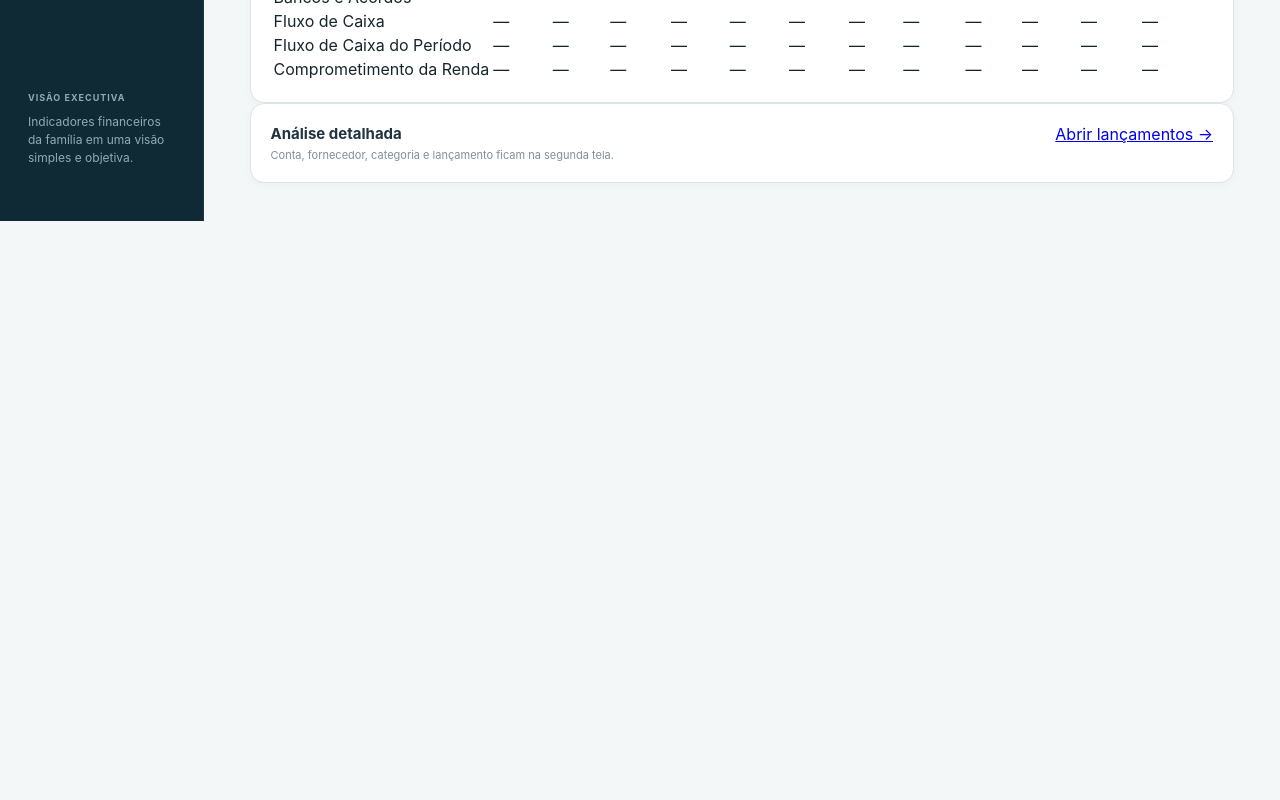
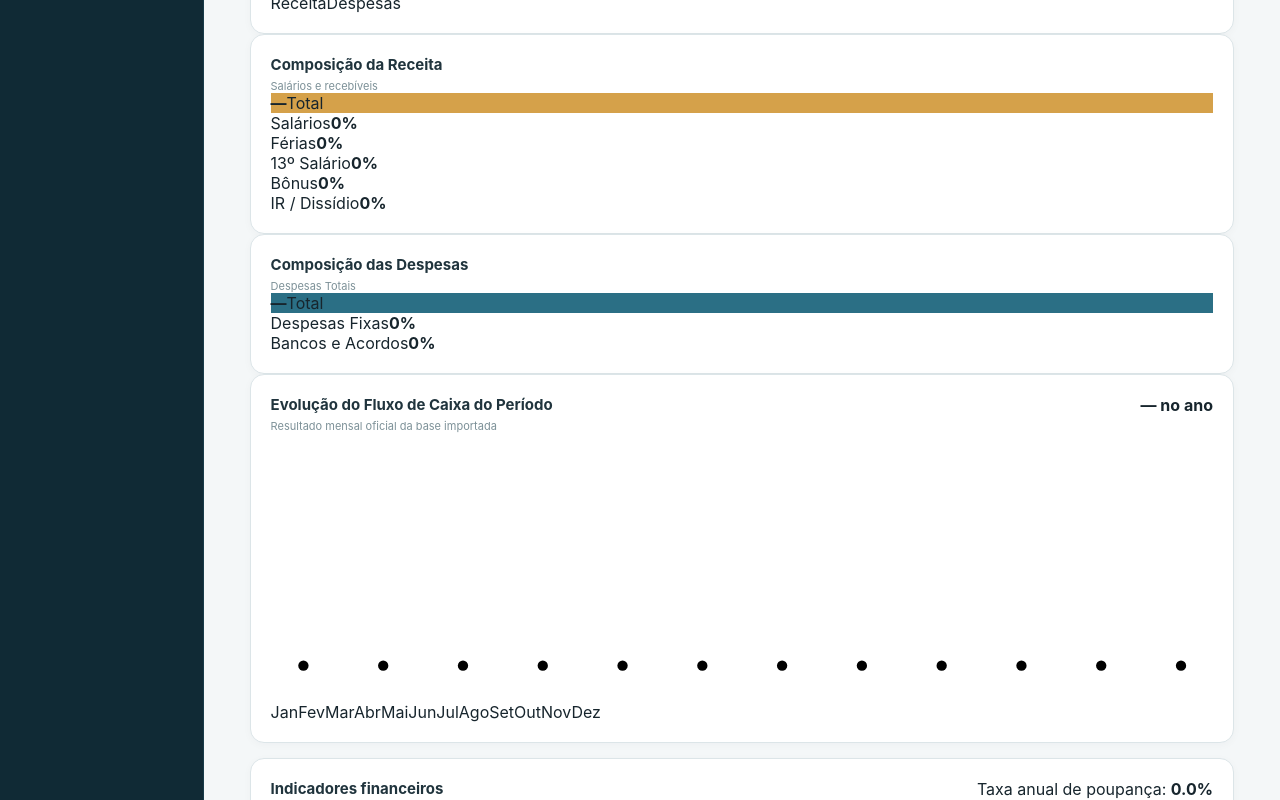
Before and after one commit to cardoso4009-byte/Or-amento-Familiar, a Next.js app: page /controle in a window 1280 px wide. Shown: the part 620-1420 px from the top of the page. Before the commit the page ends 841 px from the top, so only its background shows below. Built offline with nearby package versions, Linux system fonts and the light colour scheme.

Commit message:
feat: adicionar infograficos financeiros ao dashboard

```diff
--- a/app/controle/page.tsx
+++ b/app/controle/page.tsx
@@ -22,6 +22,25 @@ function parseRows(rows: unknown[][]): Dados { const result: Dados = {}; const h
 function parseCsv(text: string): Dados { const rows = text.replace(/^\uFEFF/, '').trim().split(/\r?\n/).map(line => { const d = line.includes(';') ? ';' : ','; return line.split(d).map(v => v.trim().replace(/^\"|\"$/g, '')) }); return parseRows(rows) }
 async function parseArquivo(file: File): Promise<Dados> { const ext = file.name.toLowerCase().split('.').pop(); if (ext === 'xlsx' || ext === 'xls') { const buffer = await file.arrayBuffer(); const wb = XLSX.read(buffer, { type: 'array', cellDates: false }); const sheet = wb.Sheets[wb.SheetNames[0]]; if (!sheet) throw new Error('Planilha sem aba válida'); return parseRows(XLSX.utils.sheet_to_json(sheet, { header: 1, defval: '' }) as unknown[][]) } if (ext === 'csv') return parseCsv(await file.text()); throw new Error('Formato não suportado') }
 
+function BarChart({ receita, despesas }: { receita:number[]; despesas:number[] }) {
+  const max = Math.max(...receita, ...despesas, 1)
+  return <div className="chartBox"><div className="barChart">{meses.map((m,i)=>{const rh=Math.max(3, receita[i]/max*100), dh=Math.max(3, despesas[i]/max*100);return <div className="barGroup" key={m}><div className="bars"><i className="barIncome" style={{height:`${rh}%`}}/><i className="barExpense" style={{height:`${dh}%`}}/></div><span>{m.split('/')[0]}</span></div>})}</div><div className="chartLegend"><span><i className="legendIncome"/>Receita</span><span><i className="legendExpense"/>Despesas</span></div></div>
+}
+
+function Donut({ values, total, labels }: { values:number[]; total:number; labels:string[] }) {
+  const safe = values.map(v=>Math.max(0,v)); const sum = safe.reduce((a,b)=>a+b,0) || 1; let start=0
+  const colors=['#0f766e','#2b6f85','#65a9ad','#8a9aa0','#d5a14a']
+  const parts=safe.map((v,i)=>{const end=start+v/sum*100;const p={label:labels[i],value:v,start,end,color:colors[i]};start=end;return p})
+  const gradient=parts.map(p=>`${p.color} ${p.start}% ${p.end}%`).join(', ')
+  return <div className="donutWrap"><div className="donut" style={{background:`conic-gradient(${gradient})`}}><div className="donutHole"><strong>{moeda(total)}</strong><span>Total</span></div></div><div className="donutLegend">{parts.map(p=><div key={p.label}><span><i style={{background:p.color}}/>{p.label}</span><b>{sum?p.value/sum*100:0 .toFixed?.(0)}%</b></div>)}</div></div>
+}
+
+function LineChart({ values }: { values:number[] }) {
+  const width=640, height=180, pad=22, max=Math.max(...values,1), min=Math.min(...values,0), range=Math.max(max-min,1)
+  const points=values.map((v,i)=>{const x=pad+i*(width-pad*2)/(values.length-1);const y=height-pad-(v-min)/range*(height-pad*2);return `${x},${y}`}).join(' ')
+  return <div className="lineChartWrap"><svg viewBox={`0 0 ${width} ${height}`} className="lineChart" role="img" aria-label="Evolução do fluxo de caixa do período"><line x1={pad} y1={height-pad} x2={width-pad} y2={height-pad} className="axis"/><polyline points={`${pad},${height-pad} ${points} ${width-pad},${height-pad}`} className="areaLine"/><polyline points={points} className="mainLine"/>{values.map((v,i)=>{const x=pad+i*(width-pad*2)/(values.length-1);const y=height-pad-(v-min)/range*(height-pad*2);return <circle key={i} cx={x} cy={y} r="3.5" className="linePoint"/>})}</svg><div className="lineLabels">{meses.map(m=><span key={m}>{m.split('/')[0]}</span>)}</div></div>
+}
+
 export default function ControlePage() {
   const [dados, setDados] = useState<Dados>({})
   const [importado, setImportado] = useState(false)
@@ -29,7 +48,6 @@ export default function ControlePage() {
   useEffect(() => { try { const salvo = localStorage.getItem(STORAGE_KEY); if (salvo) { setDados(JSON.parse(salvo)); setImportado(true) } } catch {} }, [])
   async function importar(file?: File) { if (!file) return; try { const parsed = await parseArquivo(file); if (!Object.keys(parsed).length) throw new Error('Nenhum dado encontrado'); setDados(parsed); localStorage.setItem(STORAGE_KEY, JSON.stringify(parsed)); setImportado(true) } catch { alert('Não foi possível importar. Selecione o modelo Excel (.xlsx/.xls) ou CSV com Jan/26 até Dez/26.') } finally { if (inputRef.current) inputRef.current.value = '' } }
   const valor = (linha: string, i: number) => Number(dados[linha]?.[i] || 0)
-  const anual = useMemo(() => ({ renda: meses.reduce((s, _, i) => s + valor('Renda Familiar', i), 0), despesas: meses.reduce((s, _, i) => s + valor('Despesas Totais', i), 0), fluxo: meses.reduce((s, _, i) => s + valor('Fluxo de Caixa do Período', i), 0) }), [dados])
   const receitaRows = [
     { label: 'Salários', key: 'Salários' },
     { label: 'Férias', key: 'Férias' },
@@ -41,21 +59,28 @@ export default function ControlePage() {
     { label: 'Despesas Fixas', key: 'Despesas Fixas' },
     { label: 'Bancos e Acordos', key: 'Bancos e Acordos' },
   ]
+  const receitaMensal = meses.map((_,i)=>receitaRows.reduce((s,r)=>s+valor(r.key,i),0))
+  const despesasMensal = meses.map((_,i)=>despesaRows.reduce((s,r)=>s+valor(r.key,i),0))
+  const fluxoMensal = meses.map((_,i)=>valor('Fluxo de Caixa do Período',i))
+  const anual = useMemo(() => ({ renda: receitaMensal.reduce((s,v)=>s+v,0), despesas: despesasMensal.reduce((s,v)=>s+v,0), fluxo: fluxoMensal.reduce((s,v)=>s+v,0) }), [dados])
+  const taxaPoupanca = anual.renda > 0 ? anual.fluxo / anual.renda * 100 : 0
   return <div className="app">
     <aside className="sidebar"><div className="brand"><div className="brandMark">R$</div><div><strong>Orçamento</strong><span>Familiar</span></div></div><nav>{nav.map(n=>{const Icon=n.icon;return <Link key={n.href} href={n.href} className={n.href==='/controle'?'active':''}><Icon size={17}/>{n.label}</Link>})}</nav><div className="sideBottom"><small>VISÃO EXECUTIVA</small><p>Indicadores financeiros da família em uma visão simples e objetiva.</p></div></aside>
     <main className="content">
       <header className="top"><div><p className="eyebrow">ORÇAMENTO FAMILIAR</p><h1>Dashboard financeiro</h1><p className="muted">Visão sintética da situação financeira · 2026</p></div><div className="topActions"><button className="statusPill" onClick={()=>inputRef.current?.click()}><Upload size={14}/>{importado?'Atualizar base':'Carregar base'}</button><input ref={inputRef} type="file" accept=".xlsx,.xls,.csv,application/vnd.openxmlformats-officedocument.spreadsheetml.sheet,application/vnd.ms-excel,text/csv" className="hidden" onChange={e=>importar(e.target.files?.[0])}/></div></header>
       {!importado && <section className="panel" style={{marginBottom:18}}><div className="panelHead"><div><h2>Base financeira ainda não carregada</h2><p>Importe sua base para visualizar os indicadores. Os dados ficam somente neste navegador.</p></div><button className="primary" onClick={()=>inputRef.current?.click()}><Upload size={16}/>Importar Excel/CSV</button></div></section>}
       <section className="cards controlCards"><article><div className="cardIcon income"><ArrowDownLeft size={19}/></div><div><span>Receita Familiar · 2026</span><strong>{moeda(anual.renda)}</strong><small>Salários e recebíveis</small></div></article><article><div className="cardIcon expense"><ArrowUpRight size={19}/></div><div><span>Despesas · 2026</span><strong>{moeda(anual.despesas)}</strong><small>Despesas Totais</small></div></article><article><div className="cardIcon balance"><ArrowDownLeft size={19}/></div><div><span>Fluxo de Caixa · 2026</span><strong>{moeda(anual.fluxo)}</strong><small>Fluxo de Caixa do Período</small></div></article></section>
-      <section className="panel monthlyPanel"><div className="panelHead"><div><h2>Indicadores financeiros</h2><p>Meses sempre na horizontal para comparação direta.</p></div></div>
+      <section className="infoGrid"><article className="panel chartPanel"><div className="panelHead"><div><h2>Receita x Despesas</h2><p>Comparação mensal de 2026</p></div></div><BarChart receita={receitaMensal} despesas={despesasMensal}/></article><article className="panel chartPanel"><div className="panelHead"><div><h2>Composição da Receita</h2><p>Salários e recebíveis</p></div></div><Donut values={receitaRows.map(r=>receitaMensal.reduce((s,_,i)=>s+valor(r.key,i),0))} total={anual.renda} labels={receitaRows.map(r=>r.label)}/></article><article className="panel chartPanel"><div className="panelHead"><div><h2>Composição das Despesas</h2><p>Despesas Totais</p></div></div><Donut values={despesaRows.map(r=>despesasMensal.reduce((s,_,i)=>s+valor(r.key,i),0))} total={anual.despesas} labels={despesaRows.map(r=>r.label)}/></article></section>
+      <section className="panel chartPanel wideChart"><div className="panelHead"><div><h2>Evolução do Fluxo de Caixa do Período</h2><p>Resultado mensal oficial da base importada</p></div><strong className="chartHighlight">{moeda(anual.fluxo)} no ano</strong></div><LineChart values={fluxoMensal}/></section>
+      <section className="panel monthlyPanel"><div className="panelHead"><div><h2>Indicadores financeiros</h2><p>Meses sempre na horizontal para comparação direta.</p></div><div className="savingBadge">Taxa anual de poupança: <b>{taxaPoupanca.toFixed(1)}%</b></div></div>
         <div className="overflow-x-auto rounded-xl border border-slate-200 bg-white"><table className="min-w-[1450px] w-full border-collapse text-sm"><thead><tr className="bg-slate-100"><th className="sticky left-0 z-20 min-w-[260px] border-b border-r border-slate-200 bg-slate-100 px-4 py-3 text-left font-semibold">Indicador</th>{meses.map(m=><th key={m} className="min-w-[105px] border-b border-slate-200 px-3 py-3 text-right font-semibold">{m}</th>)}</tr></thead><tbody>
-          <tr><td className="sticky left-0 z-10 border-r border-t border-slate-200 bg-slate-50 px-4 py-3 font-bold text-slate-800">Salários e recebíveis</td>{meses.map((m,i)=><td key={`renda-${m}`} className="border-t border-slate-200 bg-slate-50 px-3 py-3 text-right font-bold tabular-nums">{moeda(valor('Renda Familiar',i))}</td>)}</tr>
+          <tr><td className="sticky left-0 z-10 border-r border-t border-slate-200 bg-slate-50 px-4 py-3 font-bold text-slate-800">Salários e recebíveis</td>{meses.map((m,i)=><td key={`renda-${m}`} className="border-t border-slate-200 bg-slate-50 px-3 py-3 text-right font-bold tabular-nums">{moeda(receitaMensal[i])}</td>)}</tr>
           {receitaRows.map(r=><tr key={r.label}><td className="sticky left-0 z-10 border-r border-t border-slate-200 bg-white px-4 py-3 pl-8 text-slate-600">{r.label}</td>{meses.map((m,i)=><td key={`${r.label}-${m}`} className="border-t border-slate-200 px-3 py-3 text-right tabular-nums">{moeda(valor(r.key,i))}</td>)}</tr>)}
-          <tr><td className="sticky left-0 z-10 border-r border-t-2 border-slate-300 bg-slate-50 px-4 py-3 font-bold text-slate-800">Despesas Totais</td>{meses.map((m,i)=><td key={`desp-total-${m}`} className="border-t-2 border-slate-300 bg-slate-50 px-3 py-3 text-right font-bold tabular-nums">{moeda(valor('Despesas Totais',i))}</td>)}</tr>
+          <tr><td className="sticky left-0 z-10 border-r border-t-2 border-slate-300 bg-slate-50 px-4 py-3 font-bold text-slate-800">Despesas Totais</td>{meses.map((m,i)=><td key={`desp-total-${m}`} className="border-t-2 border-slate-300 bg-slate-50 px-3 py-3 text-right font-bold tabular-nums">{moeda(despesasMensal[i])}</td>)}</tr>
           {despesaRows.map(r=><tr key={r.label}><td className="sticky left-0 z-10 border-r border-t border-slate-200 bg-white px-4 py-3 pl-8 text-slate-600">{r.label}</td>{meses.map((m,i)=><td key={`${r.label}-${m}`} className="border-t border-slate-200 px-3 py-3 text-right tabular-nums">{moeda(valor(r.key,i))}</td>)}</tr>)}
           <tr><td className="sticky left-0 z-10 border-r border-t-2 border-slate-300 bg-slate-50 px-4 py-3 font-bold text-slate-800">Fluxo de Caixa</td>{meses.map((m,i)=><td key={`fluxo-${m}`} className="border-t-2 border-slate-300 bg-slate-50 px-3 py-3 text-right font-bold tabular-nums">{moeda(valor('Fluxo de caixa',i))}</td>)}</tr>
-          <tr><td className="sticky left-0 z-10 border-r border-t border-slate-200 bg-white px-4 py-3 font-semibold text-slate-700">Fluxo de Caixa do Período</td>{meses.map((m,i)=>{const v=valor('Fluxo de Caixa do Período',i);return <td key={`periodo-${m}`} className="border-t border-slate-200 px-3 py-3 text-right font-semibold tabular-nums">{moeda(v)}</td>})}</tr>
-          <tr><td className="sticky left-0 z-10 border-r border-t border-slate-200 bg-white px-4 py-3 font-semibold text-slate-700">Comprometimento da Renda</td>{meses.map((m,i)=>{const renda=valor('Renda Familiar',i), desp=valor('Despesas Totais',i), v=renda>0?desp/renda*100:0;return <td key={`comp-${m}`} className="border-t border-slate-200 px-3 py-3 text-right tabular-nums">{v?`${v.toFixed(1)}%`:'—'}</td>})}</tr>
+          <tr><td className="sticky left-0 z-10 border-r border-t border-slate-200 bg-white px-4 py-3 font-semibold text-slate-700">Fluxo de Caixa do Período</td>{meses.map((m,i)=><td key={`periodo-${m}`} className="border-t border-slate-200 px-3 py-3 text-right font-semibold tabular-nums">{moeda(fluxoMensal[i])}</td>)}</tr>
+          <tr><td className="sticky left-0 z-10 border-r border-t border-slate-200 bg-white px-4 py-3 font-semibold text-slate-700">Comprometimento da Renda</td>{meses.map((m,i)=>{const v=receitaMensal[i]>0?despesasMensal[i]/receitaMensal[i]*100:0;return <td key={`comp-${m}`} className="border-t border-slate-200 px-3 py-3 text-right tabular-nums">{v?`${v.toFixed(1)}%`:'—'}</td>})}</tr>
         </tbody></table></div>
       </section>
       <section className="panel"><div className="panelHead"><div><h2>Análise detalhada</h2><p>Conta, fornecedor, categoria e lançamento ficam na segunda tela.</p></div><Link className="primary" href="/lancamentos">Abrir lançamentos →</Link></div></section>
```
